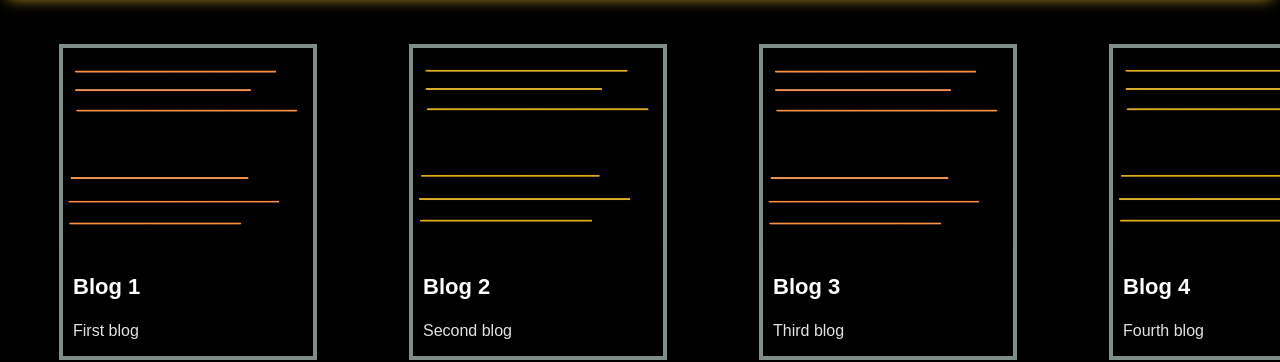
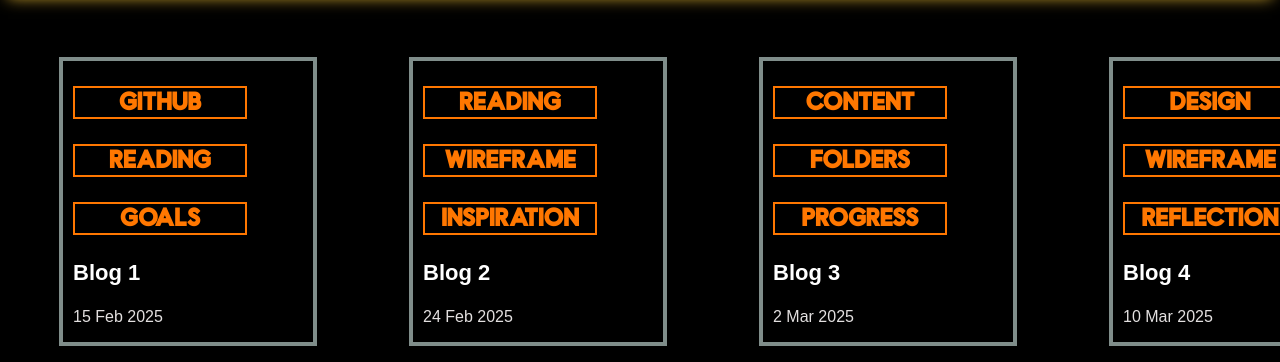
Before and after one commit to JesseVolstruis/DIGA3008A, a plain HTML site: page Blogs/index.html in a window 1280 px wide. Shown: the part 457-819 px from the top of the page. Drawn offline with Linux system fonts and the light colour scheme.

Commit message:
Hopefully final blog cards

```diff
--- a/Blogs/Styles/styles.css
+++ b/Blogs/Styles/styles.css
@@ -59,3 +59,18 @@ p{
 .BlogCard:hover{
     box-shadow: 0 8px 16px 0 rgb(127, 141, 138);
 }
+
+.CardSum{
+    margin-left: 10px;
+    display: flex;
+    align-items: flex-start;
+    justify-content: center;
+    width: 150px;
+    color:rgb(255, 119, 0);
+    border: 2.5px solid;
+    text-decoration: none;
+    font-size: 25px;
+    font-weight: bold;
+    padding: 0 10px;
+    font-family: 'Head', sans-serif;
+}
--- a/Blogs/index.html
+++ b/Blogs/index.html
@@ -25,34 +25,43 @@
     <section class="GridContainer">
       <article class="ProjectCard BlogCard">
         <a href="Blog1/index.html"></a>
-        <img src="Images/TempCard.jpg" alt="temp" width="250" height="200">
+        <p class="CardSum">Github</p>
+        <p class="CardSum">Reading</p>
+        <p class="CardSum">Goals</p>
         <div class="ProjectContainer">
           <h3>Blog 1</h3>
-          <p>First blog</p>
+          <p>15 Feb 2025</p>
         </div>
       </article>
       <article class="ProjectCard BlogCard">
         <a href="Blog2/index.html"></a>
-        <img src="Images/TempCard2.jpg" alt="temp" width="250" height="200">
+        <p class="CardSum">Reading</p>
+        <p class="CardSum">Wireframe</p>
+        <p class="CardSum">Inspiration</p>
         <div class="ProjectContainer">
           <h3>Blog 2</h3>
-          <p>Second blog</p>
+          <p>24 Feb 2025</p>
         </div>
         </article>
         <article class="ProjectCard BlogCard">
-          <a href="Blog3/index.html"></a>
-          <img src="Images/TempCard.jpg" alt="temp" width="250" height="200">
+         <a href="Blog3/index.html"></a>
+         <p class="CardSum">Content</p>
+         <p class="CardSum">Folders</p>
+         <p class="CardSum">Progress</p>
           <div class="ProjectContainer">
             <h3>Blog 3</h3>
-            <p>Third blog</p>
+            <p>2 Mar 2025</p>
           </div>
           </article>
           <article class="ProjectCard BlogCard">
             <a href="Blog4/index.html"></a>
-            <img src="Images/TempCard2.jpg" alt="temp" width="250" height="200">
+            <p class="CardSum">Design</p>
+            <p class="CardSum">Wireframe</p>
+            <p class="CardSum">Reflection</p>
+            <p></p>
             <div class="ProjectContainer">
               <h3>Blog 4</h3>
-              <p>Fourth blog</p>
+              <p>10 Mar 2025</p>
             </div>
             </article>
             <article class="ProjectCard BlogCard">
```
